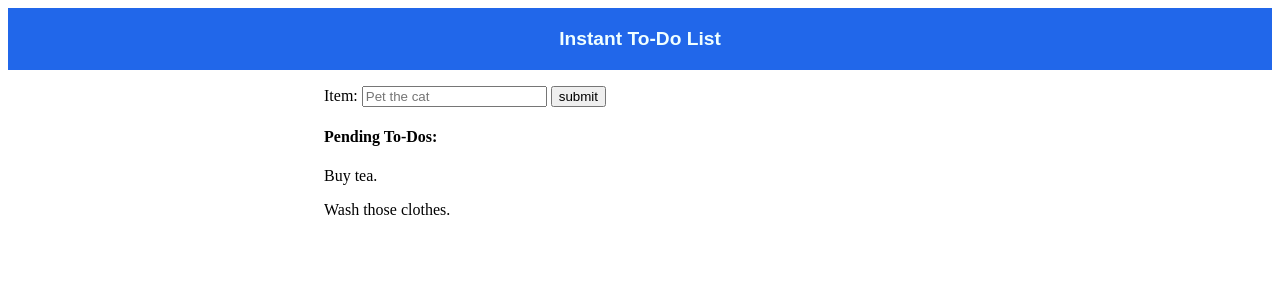
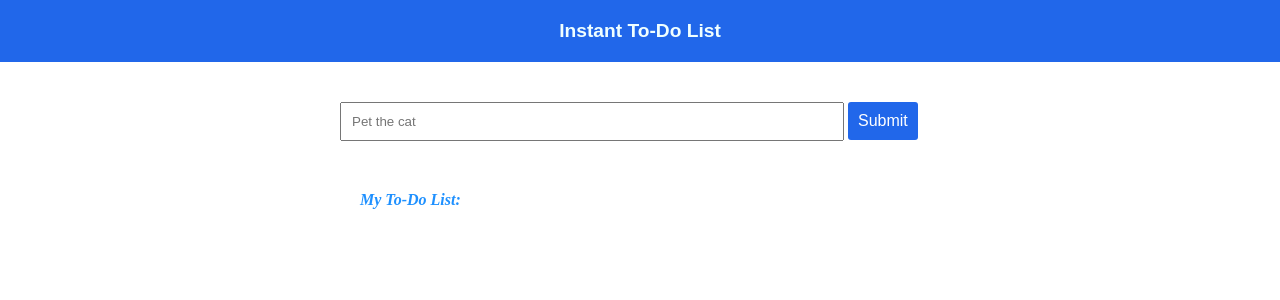
Before and after one commit to swagatobhaskar/flask-todo-app, a Flask app: page / in a window 1280 px wide. Shown: the top 300 px of the page. Run offline with Flask 3, Linux system fonts and the light colour scheme.

Commit message:
Centered the form with inline CSS.

```diff
--- a/templates/home.html
+++ b/templates/home.html
@@ -5,7 +5,7 @@
     <meta name="viewport" content="width=device-width, initial-scale=1.0">
     <title>To-do App</title>
 </head>
-<body>
+<body style="margin: 0%; position: relative;">
     <h2 style="
         font-family: Arial, Helvetica, sans-serif;
         font-size: larger; text-align: center; background-color: rgb(33, 103, 234);
@@ -14,19 +14,25 @@
         ">
         Instant To-Do List
     </h2>
-    <div style="width: 50%; margin: auto;">
-        <form method="post">
-            <Label>Item: </Label>
-            <input type="text" name="item" placeholder="Pet the cat" required />
-            <input type="submit" value="submit" />
-        </form>
-        <div>
-            <h4>Pending To-Dos:</h4>
-            <p>Buy tea.</p>
-            <p>Wash those clothes.</p>
-            {% for item in items %}
-                <p>{{item}}</p>
-            {% endfor %}
+    <div style="margin-top: 5vh; display: flex; justify-content: center;">
+        <div style="width: 60%; max-width: 600px;">
+            <form method="post" style="width: 100%;">
+                <!-- <Label style="font-size: large;" for="item">Item: </Label> -->
+                <input style="width: 80%; padding: 10px 10px;" type="text" name="item" placeholder="Pet the cat" required />
+                <input style="
+                    background-color: rgb(33, 103, 234); color: white; border: none; padding: 10px;
+                    font-size: medium; font-family: Arial, Helvetica, sans-serif; border-radius: 3px;"
+                    type="submit" value="Submit"
+                />
+            </form>
+            <div style="margin-left: 20px; margin-top: 50px;">
+                <p style="color:dodgerblue; font-weight: 800;"><em>My To-Do List:</em></p>
+                <ul style="list-style-type: lower-roman;">
+                    {% for item in items %}
+                    <li>{{item}}</li>
+                    {% endfor %}
+                </ul>
+            </div>
         </div>
     </div>
 </body>
```
